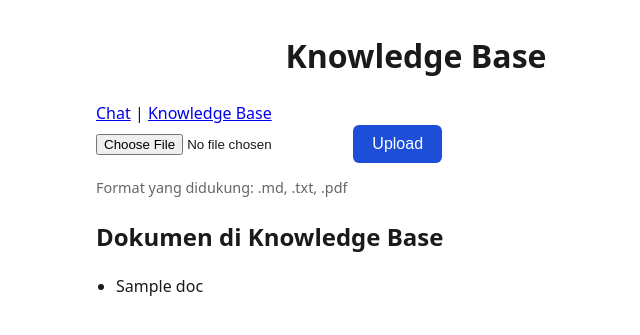
After one commit to githubna-ilham/nala_ai, a FastAPI app: template Nala/app/templates/upload.html in a window 1280 px wide. The commit adds this page. Shown: the top 335 px of the page, without its empty margins (224-864 px from the left). Run offline with FastAPI, Linux system fonts and the light colour scheme; the template is opened without the code that fills it: most values are stand-ins (such as "Sample title", 1, 10 or a date in 2020).

Commit message:
Module 16: upload dokumen — endpoint GET/POST /upload (simpan file + ingest_document level-chunk), list_knowledge_base_documents(), upload.html, nav Knowledge Base di chat.html, CSS upload, dependency python-multipart; termasuk top_k=6 (Module 15 Langkah 4)
Co-Authored-By: Claude Opus 4.8 (1M context) <noreply@anthropic.com>

```diff
--- a/Nala/app/main.py
+++ b/Nala/app/main.py
@@ -1,13 +1,14 @@
 import os
 
 import httpx
-from fastapi import FastAPI, HTTPException, Request
+from fastapi import FastAPI, File, HTTPException, Request, UploadFile
 from fastapi.responses import HTMLResponse, StreamingResponse
 from fastapi.staticfiles import StaticFiles
 from fastapi.templating import Jinja2Templates
 from pydantic import BaseModel
 
 from app.embeddings import embed_text
+from app.ingest import ingest_document
 from app.ollama_client import OllamaClient
 from app.system_prompt import (
     NALA_SYSTEM_PROMPT,
@@ -31,6 +32,15 @@ KNOWLEDGE_BASE_PATH = os.environ.get("KNOWLEDGE_BASE_PATH", "/app/knowledge-base
 
 OPENSEARCH_BASE_URL = os.environ.get("OPENSEARCH_BASE_URL", "http://localhost:9200")
 vector_store = VectorStore(base_url=OPENSEARCH_BASE_URL, index_name="nala-docs")
+
+
+def list_knowledge_base_documents() -> list[str]:
+    if not os.path.isdir(KNOWLEDGE_BASE_PATH):
+        return []
+    return sorted(
+        f for f in os.listdir(KNOWLEDGE_BASE_PATH)
+        if f.endswith((".md", ".txt", ".pdf"))
+    )
 
 
 class ChatMessage(BaseModel):
@@ -65,7 +75,7 @@ def chat_stream(request: ChatStreamRequest) -> StreamingResponse:
     if request.use_rag:
         try:
             query_embedding = embed_text(last_user_message, base_url=OLLAMA_BASE_URL)
-            results = vector_store.search(query_embedding, top_k=2)
+            results = vector_store.search(query_embedding, top_k=6)
         except httpx.HTTPError:
             results = []
     else:
@@ -96,3 +106,34 @@ def chat_stream(request: ChatStreamRequest) -> StreamingResponse:
 @app.get("/", response_class=HTMLResponse)
 def chat_page(request: Request):
     return templates.TemplateResponse(request, "chat.html")
+
+
+@app.get("/upload", response_class=HTMLResponse)
+def upload_page(request: Request):
+    return templates.TemplateResponse(
+        request,
+        "upload.html",
+        {"message": None, "documents": list_knowledge_base_documents()},
+    )
+
+
+@app.post("/upload", response_class=HTMLResponse)
+def upload_document(request: Request, file: UploadFile = File(...)):
+    os.makedirs(KNOWLEDGE_BASE_PATH, exist_ok=True)
+    dest_path = os.path.join(KNOWLEDGE_BASE_PATH, file.filename)
+    with open(dest_path, "wb") as f:
+        f.write(file.file.read())
+
+    try:
+        count = ingest_document(dest_path)
+        message = f"Dokumen '{file.filename}' berhasil diunggah dan di-index ({count} chunk)."
+    except httpx.HTTPError:
+        message = (
+            f"Dokumen '{file.filename}' berhasil disimpan, tapi belum sempat di-index "
+            "(OpenSearch belum terjangkau) — akan otomatis diproses begitu pipeline-nya berjalan."
+        )
+    return templates.TemplateResponse(
+        request,
+        "upload.html",
+        {"message": message, "documents": list_knowledge_base_documents()},
+    )
--- a/Nala/app/static/style.css
+++ b/Nala/app/static/style.css
@@ -101,3 +101,22 @@ button:disabled {
 .error {
     color: #b91c1c;
 }
+
+.success {
+    background: #e7f5e9;
+    padding: 10px;
+    border-radius: 6px;
+}
+
+.hint {
+    color: #666;
+    font-size: 0.9em;
+}
+
+.doc-list {
+    padding-left: 20px;
+}
+
+.doc-list li {
+    margin-bottom: 4px;
+}
--- a/Nala/app/templates/chat.html
+++ b/Nala/app/templates/chat.html
@@ -8,7 +8,7 @@
 <body>
     <div class="container">
         <h1>NALA — Nusantara Assistant</h1>
-        <nav><a href="/">Chat</a></nav>
+        <nav><a href="/">Chat</a> | <a href="/upload">Knowledge Base</a></nav>
         <div class="chat-meta">
             <span id="message-count">0 pesan</span>
             <span id="windowing-note" hidden>— windowing aktif, hanya 10 pesan terakhir dikirim ke NALA</span>
--- /dev/null
+++ b/Nala/app/templates/upload.html
@@ -0,0 +1,32 @@
+<!DOCTYPE html>
+<html lang="id">
+<head>
+    <meta charset="UTF-8">
+    <title>NALA — Knowledge Base</title>
+    <link rel="stylesheet" href="/static/style.css">
+</head>
+<body>
+    <div class="container">
+        <h1>Knowledge Base</h1>
+        <nav><a href="/">Chat</a> | <a href="/upload">Knowledge Base</a></nav>
+        {% if message %}
+        <p class="success">{{ message }}</p>
+        {% endif %}
+        <form action="/upload" method="post" enctype="multipart/form-data">
+            <input type="file" name="file" accept=".md,.txt,.pdf" required>
+            <button type="submit">Upload</button>
+        </form>
+        <p class="hint">Format yang didukung: .md, .txt, .pdf</p>
+        <h2>Dokumen di Knowledge Base</h2>
+        {% if documents %}
+        <ul class="doc-list">
+            {% for doc in documents %}
+            <li>{{ doc }}</li>
+            {% endfor %}
+        </ul>
+        {% else %}
+        <p class="hint">Belum ada dokumen di knowledge base.</p>
+        {% endif %}
+    </div>
+</body>
+</html>
--- a/Nala/requirements.txt
+++ b/Nala/requirements.txt
@@ -4,3 +4,4 @@ httpx==0.28.1
 starlette==1.6.0
 jinja2==3.1.4
 pypdf==5.1.0
+python-multipart==0.0.12
```
